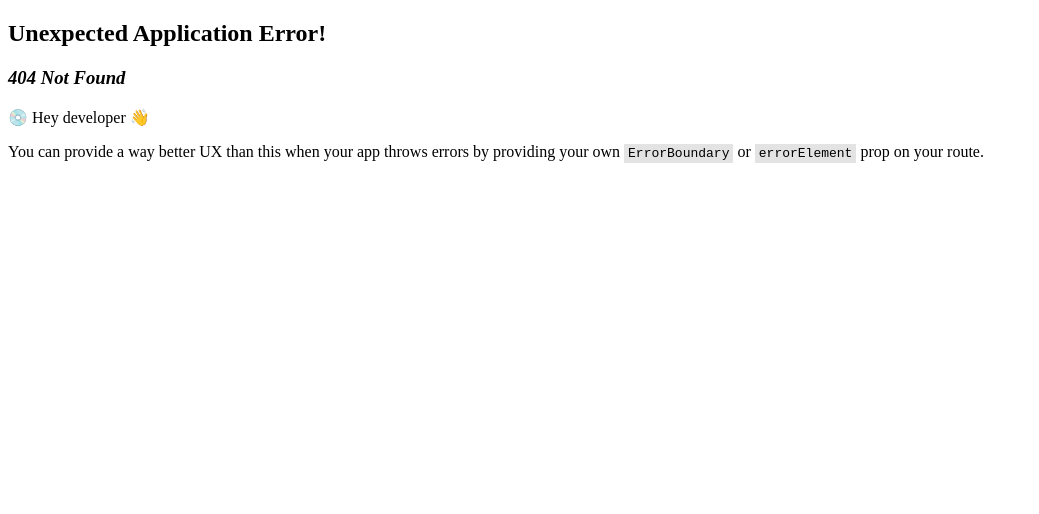
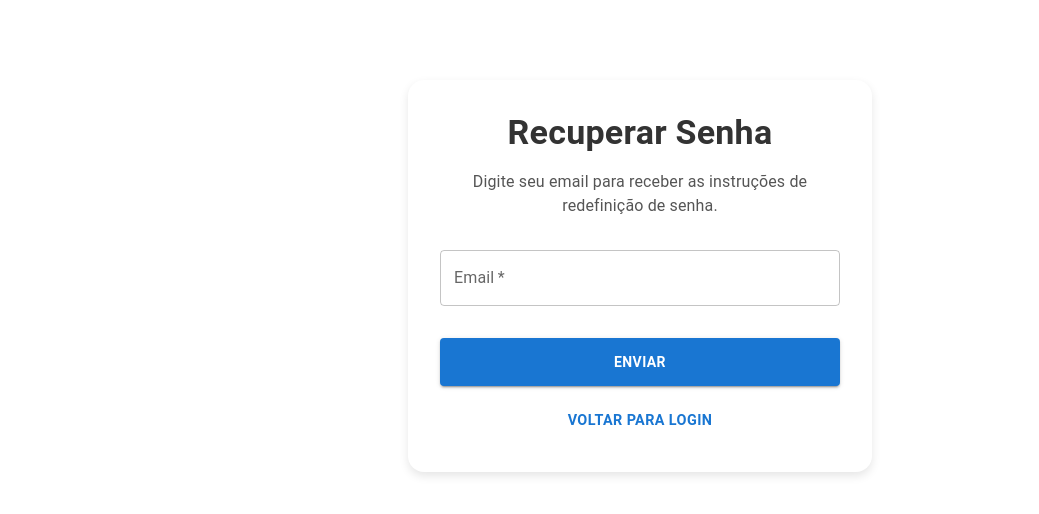
Before and after one commit to CarolRN1611/logcad-react, a React (Vite) app: page /recuperar-senha in a window 1280 px wide. Before the commit this address had no page. Shown: the top 514 px of the page, without its empty margins (0-1039 px from the left). Built offline with nearby package versions, Linux system fonts and the light colour scheme.

Commit message:
Criação da página "Recuperar Senha"

```diff
--- a/src/components/FormLogin.jsx
+++ b/src/components/FormLogin.jsx
@@ -58,6 +58,9 @@ function FormLogin() {
 
   function Cadastro() {
     navegateCad(`/cadastro`);
+  }
+  function Recuperarsenha() {
+    navegateCad(`/recuperar-senha`);
   }
 
   return (
@@ -174,6 +177,7 @@ function FormLogin() {
           color: '#1976d2',
           '&:hover': { textDecoration: 'underline' },
         }}
+        onClick={() => Recuperarsenha()}
       >
         Esqueceu a Senha?
       </Button>
@@ -187,6 +191,7 @@ function FormLogin() {
           '&:hover': { textDecoration: 'underline' },
         }}
         onClick={() => Cadastro()}
+
       >
         Novo Aqui? Criar Conta
       </Button>
--- /dev/null
+++ b/src/components/FormRecuperarSenha.jsx
@@ -0,0 +1,108 @@
+import * as React from 'react';
+import Box from '@mui/material/Box';
+import TextField from '@mui/material/TextField';
+import Typography from "@mui/material/Typography";
+import Button from '@mui/material/Button';
+import { useState } from 'react';
+import { useNavigate } from "react-router-dom";
+
+function RecuperarSenha() {
+  const [email, setEmail] = useState('');
+  const [emailError, setEmailError] = useState(false);
+  const navigate = useNavigate();
+
+  const handleSubmit = (event) => {
+    event.preventDefault();
+
+    if (!email || !email.includes('@')) {
+      setEmailError(true);
+      return;
+    }
+
+    alert('Instruções para redefinição de senha enviadas para o seu email!');
+  };
+
+  return (
+    <Box
+      component="form"
+      sx={{
+        display: 'flex',
+        flexDirection: 'column',
+        alignItems: 'center',
+        justifyContent: 'center',
+        padding: 4,
+        width: '90%',
+        maxWidth: 400,
+        backgroundColor: '#fff',
+        borderRadius: 4,
+        boxShadow: '0px 4px 10px rgba(0, 0, 0, 0.1)',
+        margin: '10vh auto',
+      }}
+      noValidate
+      autoComplete="off"
+      onSubmit={handleSubmit}
+    >
+      <Typography
+        variant="h4"
+        sx={{ fontWeight: 'bold', color: '#333', mb: 2 }}
+      >
+        Recuperar Senha
+      </Typography>
+
+      <Typography
+        variant="body1"
+        sx={{ color: '#555', mb: 3, textAlign: 'center' }}
+      >
+        Digite seu email para receber as instruções de redefinição de senha.
+      </Typography>
+
+      <TextField
+        sx={{ m: 1, width: '100%' }}
+        required
+        id="email"
+        label="Email"
+        variant="outlined"
+        value={email}
+        onChange={(e) => {
+          setEmail(e.target.value);
+          setEmailError(false);
+        }}
+        error={emailError}
+        helperText={emailError ? 'Por favor, insira um email válido.' : ''}
+        placeholder="Digite seu email"
+      />
+
+      <Button
+        type="submit"
+        variant="contained"
+        sx={{
+          mt: 3,
+          p: 1.5,
+          width: '100%',
+          backgroundColor: '#1976d2',
+          color: 'white',
+          fontWeight: 'bold',
+          '&:hover': { backgroundColor: '#1565c0' },
+        }}
+      >
+        Enviar
+      </Button>
+
+      <Button
+        variant="text"
+        sx={{
+          mt: 2,
+          fontSize: '0.9rem',
+          fontWeight: 'bold',
+          color: '#1976d2',
+          '&:hover': { textDecoration: 'underline' },
+        }}
+        onClick={() => navigate('/')}
+      >
+        Voltar para Login
+      </Button>
+    </Box>
+  );
+}
+
+export default RecuperarSenha;
--- a/src/main.jsx
+++ b/src/main.jsx
@@ -3,6 +3,7 @@ import { createRoot } from 'react-dom/client'
 import './styles/index.css'
 import App from './App.jsx'
 import Cadastro from './pages/Cadastro.jsx'
+import RecuperarSenha from './pages/RecuperarSenha.jsx'
 import { createBrowserRouter,RouterProvider } from 'react-router-dom';
 
 const router = createBrowserRouter([
@@ -14,6 +15,10 @@ const router = createBrowserRouter([
     path: "/cadastro",
     element : <Cadastro/>,
   },
+  {
+    path: "/recuperar-senha",
+    element : <RecuperarSenha/>,
+  },
 ]);
 
 createRoot(document.getElementById('root')).render(
--- /dev/null
+++ b/src/pages/RecuperarSenha.jsx
@@ -0,0 +1,28 @@
+import { Box } from "@mui/material";
+import background from '../assets/wallpaper.jpg';
+import FormRecuperarSenha from "../components/FormRecuperarSenha";
+
+function RecuperarSenha() {
+  return (
+    <Box
+      sx={{
+        textAlign: "center",
+        p: 0,
+        backgroundImage: `url(${background})`,
+        backgroundSize: "cover",
+        backgroundPosition: "center",
+        backgroundColor: "#f0f0f0",
+        height: "100vh",
+        width: "100vw",
+        display: "flex",
+        flexDirection: "column",
+        justifyContent: "center",
+        alignItems: "center",
+      }}
+    >
+      <FormRecuperarSenha/>
+    </Box>
+  );
+}
+
+export default FormRecuperarSenha;
```
